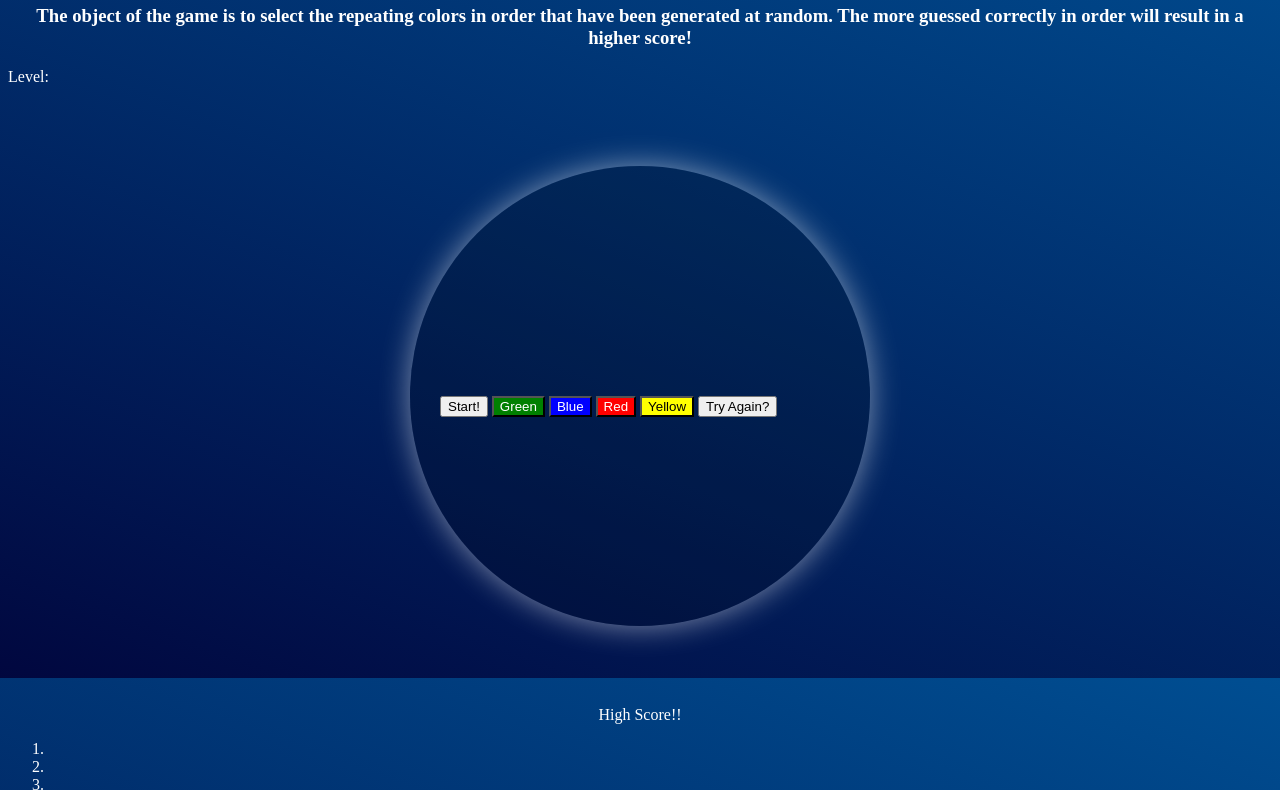
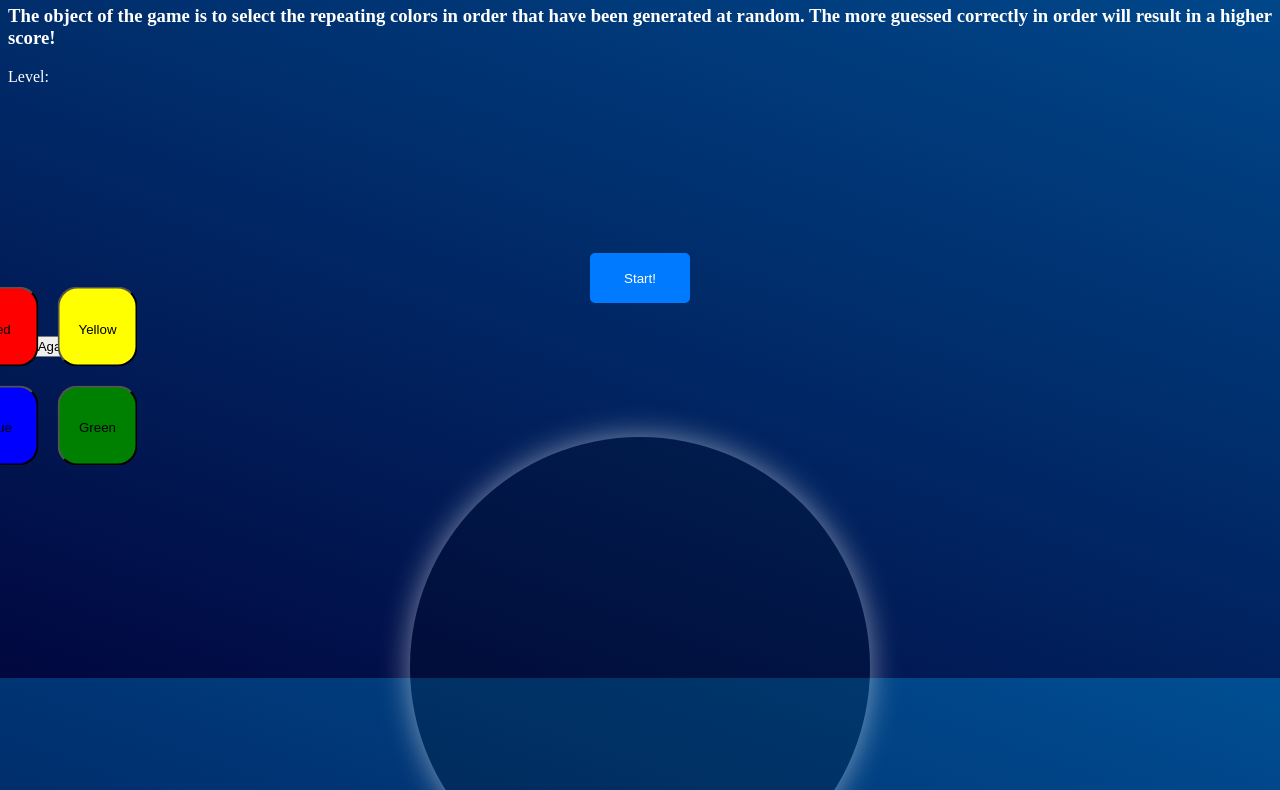
Before and after one commit to Phillipcostas/Unit-1-project-Game-Simon, a plain HTML site: page index.html in a window 1280 px wide. Shown: the part 122-912 px from the top of the page. Drawn offline with Linux system fonts and the light colour scheme.

Commit message:
need to finsih CSS, and how to add high score, also color needs to flash if its a repeating colorgit add -A

```diff
--- a/app.js
+++ b/app.js
@@ -12,6 +12,7 @@ const restart = document.querySelector('#restart')
 const levels = document.querySelector('#level')
 
 let highScore = false
+let highScores = []
 let loser = false
 
 let level = document.getElementById('level')
@@ -50,14 +51,11 @@ const randomColor = () => {
     colorOptions.push(color)
     console.log(color)
     setTimeout(colorTimer, 500)
-    // setTimeout(colorClear, 2000)
 }
 
 const handleColorChoice = (event) => {
     const currentColor = event.target.id
     console.log(`'playerChoice' ${playerChoices}`)
-    //event.target.style.background = "red"
-    //div.style.background = colorOptions
 
 
     if (currentColor === colorOptions[currentIndex]) {
@@ -104,46 +102,12 @@ const colorTimer = () => {
             colorDisplay.style.background = colorOptions[i];
         }, i * 750);
     }
-
     setTimeout(colorClear, colorOptions.length * 750 + 500)
 };
 
 const colorClear = () => {
        colorDisplay.style.background = clearColor;
-    //    setTimeout(colorDisplay.textContent, 1000)
 }
 
 colorTimer();
 colorClear()
-
-
-
-
-
-
-
-
-
-
-
-
-
-
-
-
-
-/*
-const colorTimer = () => {
-    colorDisplay.style.background = colorOptions ;
-    setTimeout(colorDisplay.textContent, 500)
-
-for (let i = 0; colorOptions.length > i; i++) {
-        colorDisplay.style.background = colorOptions[i];
-        setTimeout(colorDisplay.textContent, 500)
-    }
-for (i = 0; colorOptions.length >= i; i++) {
-        colorDisplay.style.background = colorOptions[i];
-        setTimeout(colorDisplay.textContent, 1000)
-    }
-}
-*/
--- a/index.html
+++ b/index.html
@@ -9,25 +9,26 @@
 
 </head>
 <body>
-    <h1>Simon</h1>
-    <h2>Game Objectives</h2>
-    <h3>The object of the game is to select the repeating colors in order that have been generated at random. The more guessed correctly in order will result in a higher score!</h3>
+    <h1 class ="header">Simon</h1>
+    <h2 class ="header">Game Objectives</h2>
+    <h3 class ="header">The object of the game is to select the repeating colors in order that have been generated at random. The more guessed correctly in order will result in a higher score!</h3>
 
-    <p><span id="level">Level:</span></p>
+    <p class ="header"><span id="level">Level:</span></p>
 
-<div class="simon">
+
+
     <div class="colordisplay"></div>
 
     <button type="button" id="start">Start!</button>
 
     <button type="button" class="color" id="green">Green</button>
     <button type="button" class="color" id="blue">Blue</button>
-    <button type="button" class="color" id="red">Red</button>
-    <button type="button" class="color" id="yellow">Yellow</button>
+    <button type="button"  class="color" id="red">Red</button>
+    <button type="button"  class="color" id="yellow">Yellow</button>
 
     <button type="button" id="restart">Try Again?</button>
-</div>
 
+    <div class="simon-background"></div>
     <p class="high">High Score!!
         <ol>
             <li></li>
--- a/style.css
+++ b/style.css
@@ -7,61 +7,77 @@ html {
 
 }
 
-h1, h2, h3{
+.header {
+    display: flex;
+    align-content: center;
+    position: relative;
     color: white;
-    text-align: center;
-}
-.colordisplay {
-    height: 200px;
-    width: 200px;
-
+    flex-wrap: wrap;
 
 }
 
-
-.simon {
+.simon-background {
     position: relative;
     border-radius: 50%;
     margin: 10vh auto;
     padding: 30px;
     width: 80vh;
     max-width: 400px;
-    height: 80vh;
+    height: 90vh;
     max-height: 400px;
     background: #2c2139;
     background: rgba(0,0,0,0.2);
     font-size: initial;
-    -webkit-box-shadow: 0 0 30px 0 rgba(255,255,255,0.5);
-    -moz-box-shadow: 0 0 30px 0 rgba(255,255,255,0.5);
     box-shadow: 0 0 30px 0 rgba(255,255,255,0.5);
+}
+#start {
+    position: absolute;
+    top: 50%;
+    left: 50%;
+    transform: translate(-50%, -50%);
+    width: 100px;
+    height: 50px;
+    background-color: #007bff;
+    color: #fff;
+    border: none;
+    border-radius: 5px;
+    cursor: pointer;
+}
+
+.colordisplay {
+    width: 150px;
+    height: 150px;
+    background-color: black;
+    border-radius: 50%;
+    margin: 50px auto;
+}
+
+.color {
+    position: absolute;
+    width: 80px;
+    height: 80px;
+    border-radius: 20px;
+    cursor: pointer;
+    text-align: center;
+    line-height: 80px;
 }
 
 #green {
-    color: white;
     background-color: green;
+    transform: rotate(45deg) translate(70px) rotate(-45deg);
 }
 
 #blue {
-color: white;
-background-color: blue;
+    background-color: blue;
+    transform: rotate(135deg) translate(70px) rotate(-135deg);
 }
 
 #red {
-    color: white;
     background-color: red;
+    transform: rotate(225deg) translate(70px) rotate(-225deg);
 }
 
 #yellow {
-    color: black;
     background-color: yellow;
+    transform: rotate(315deg) translate(70px) rotate(-315deg);
 }
-
-#level {
-    text-align: center;
-    color: white;
-}
-
-ol , .high{
-    color: white;
-    text-align: center;
-}
```
Also changed, not shown: 1 other file.
